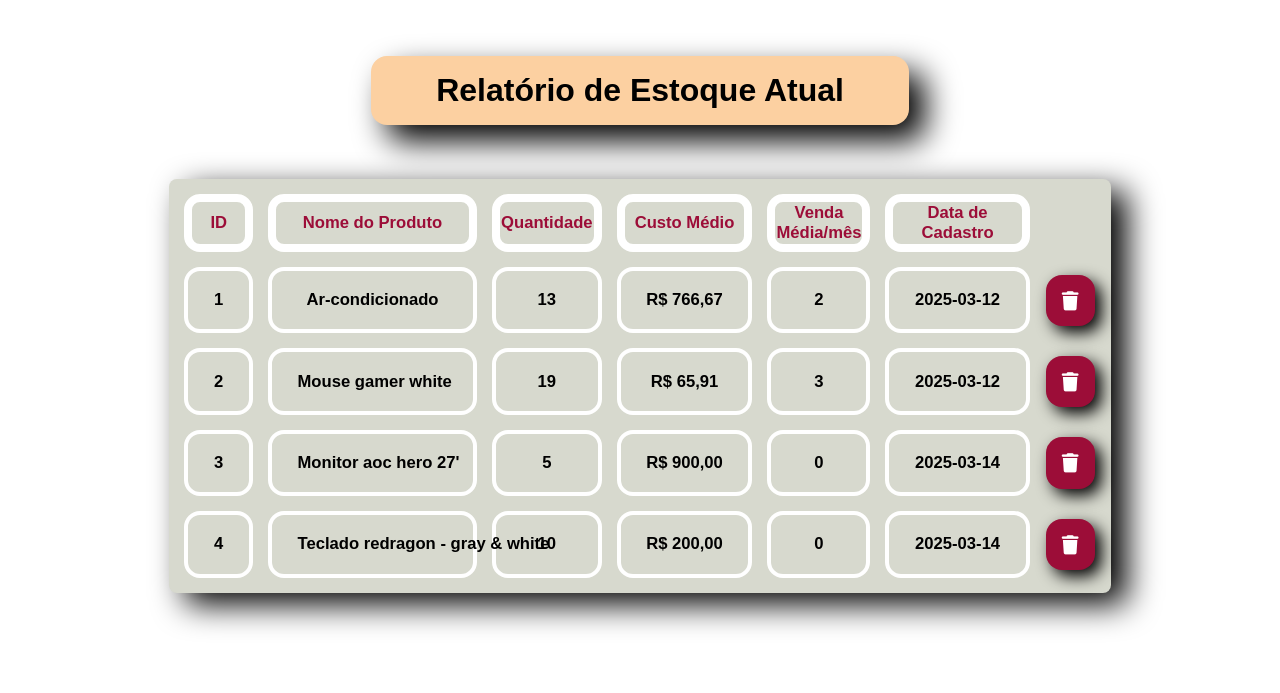
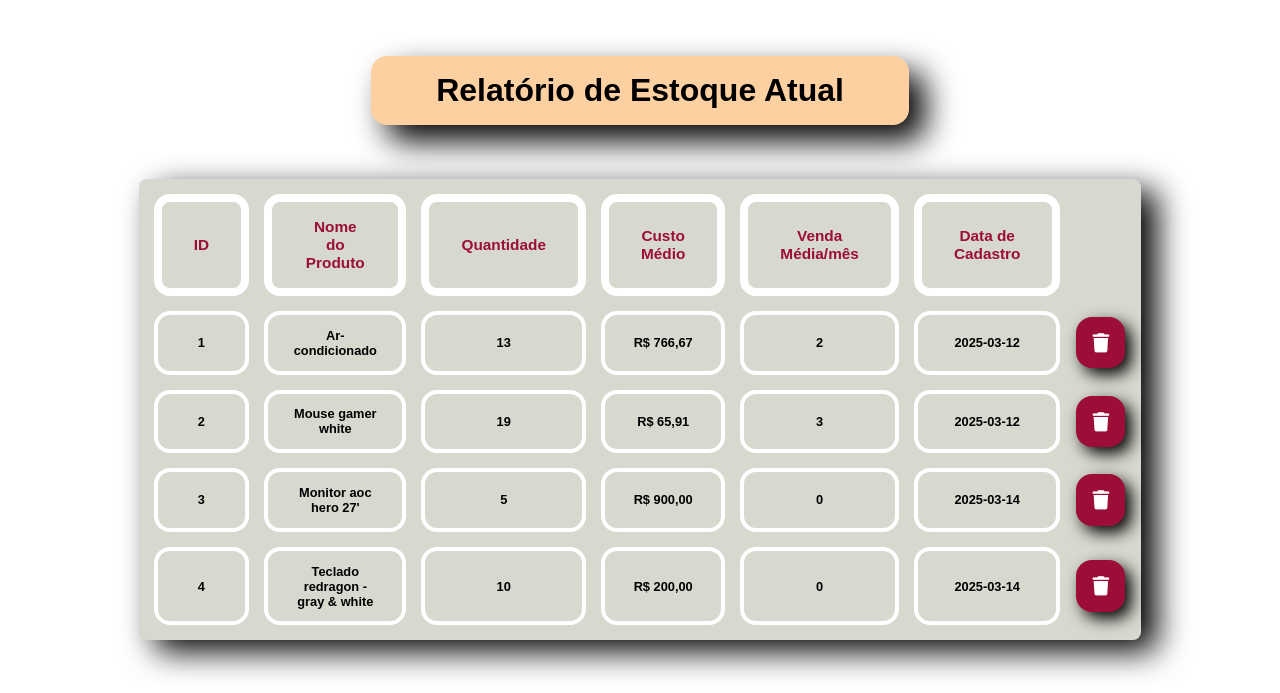
Before and after one commit to jackson-fidelix/jack-tech-store, a Flask app: page /reports in a window 1280 px wide. Shown: the part 60-753 px from the top of the page. Run offline with Flask 3, Linux system fonts and the light colour scheme; data comes from the database, SQL or seed files in the repository; both versions use the stored data as it was after the commit.

Commit message:
Solving problem in reports table

```diff
--- a/static/css/style.css
+++ b/static/css/style.css
@@ -427,24 +427,24 @@ th {
     border: .5rem solid var(--seventh-white);
     text-align: center;
     border-radius: 1rem;
-    width: clamp(100px, 30vw, 150px);
-    max-width: 150px;
-    font-size: clamp(.6rem, 1.3vw, 2rem);
-    padding: clamp(0, 1.5vw, 1.2rem);
-    padding-inline: clamp(0, 1.5vw, 2rem);
+    width: clamp(100px, 50vw, 25rem);
+    font-size: clamp(.7rem, 1.2vw, 2rem);
+    padding: clamp(0.1rem, 3vw, 1rem); /* DEIXAR O PRIMEIRO ZERADO, POIS SE FOR > 0, NÃO FUNCIONARÁ EM CELULARES */
+    padding-inline: clamp(0.1rem, 2.5vw, 5rem);
     margin: 0 auto;
 }
 
 .tdBorder {
-    white-space: nowrap;
     border: .3rem solid var(--seventh-white);
     text-align: center;
-    width: clamp(100px, 30vw, 150px);
-    max-width: 150px;
-    font-size: clamp(.6rem, 1.3vw, 2rem);
-    padding: clamp(0rem, 2vw, 1.2rem);
-    padding-inline: clamp(0rem, 2vw, 2rem);
+    width: clamp(100px, 40vw, 22rem);
+    font-size: clamp(.6rem, 1vw, 2rem);
+    padding: clamp(0.1rem, 1vw, 1rem); /* DEIXAR O PRIMEIRO ZERADO, POIS SE FOR > 0, NÃO FUNCIONARÁ EM CELULARES */
+    padding-inline: clamp(0.1rem, 2vw, 3rem); /* DEIXAR O PRIMEIRO ZERADO, POIS SE FOR > 0, NÃO FUNCIONARÁ EM CELULARES */
     border-radius: 1rem;
+    overflow: hidden;
+    text-overflow: ellipsis;
+    white-space: normal;
 }
 
 #flash-message, #flash-buymsg{
```
Also changed, not shown: instance/estoque.db.
